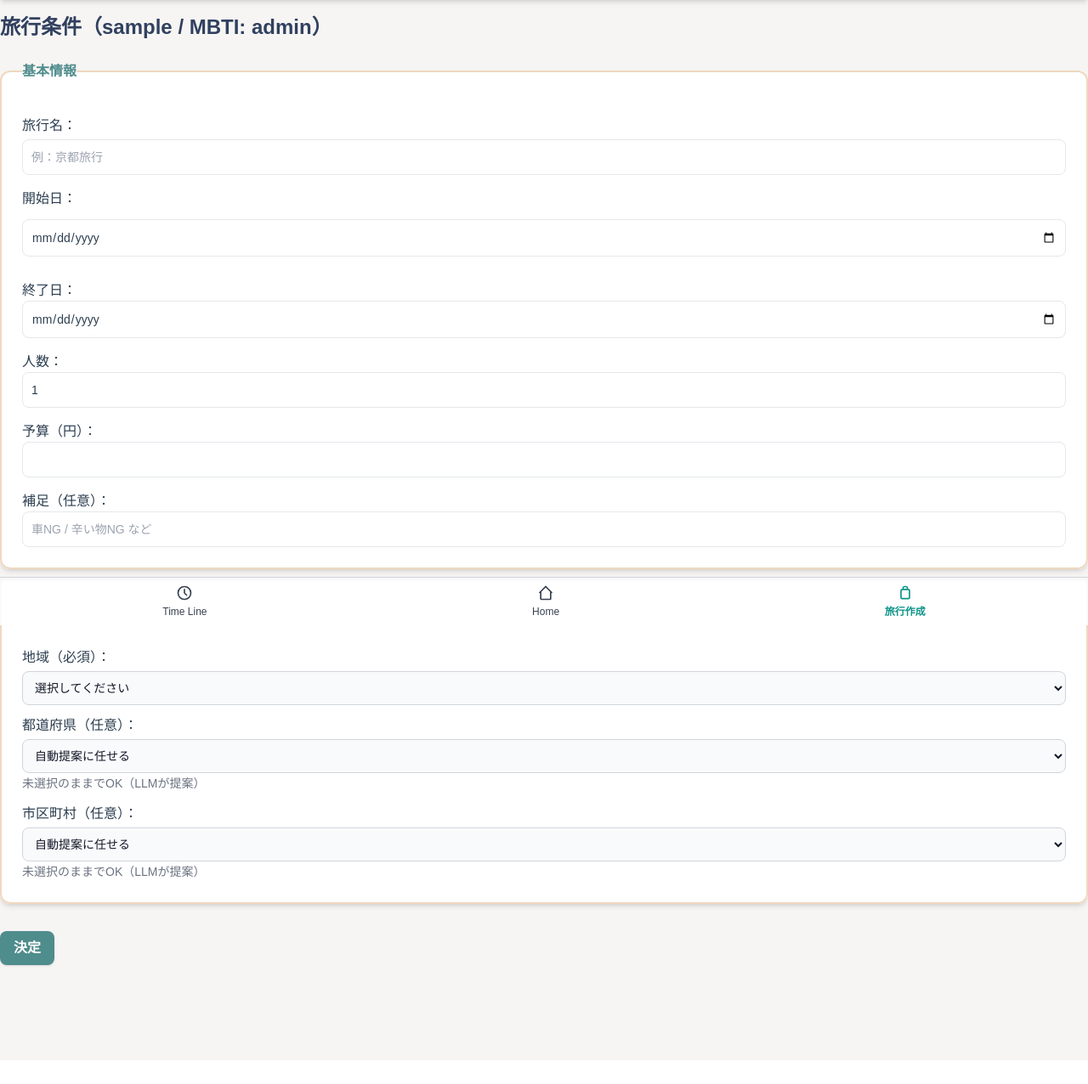
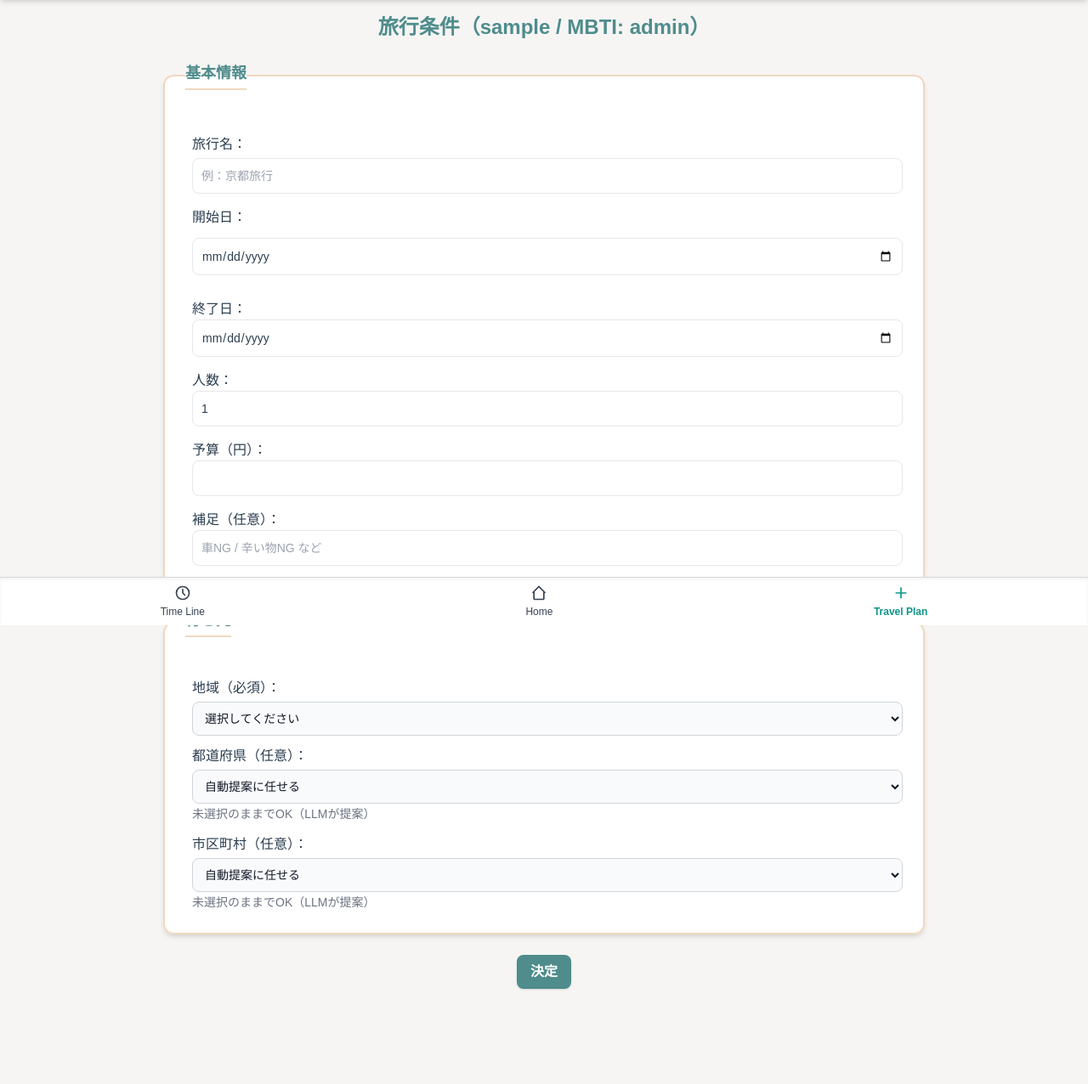
Before and after one commit to s2422092/Giikuten, a Flask app: page /plan/ in a window 1280 px wide. Shown: the part 64-1340 px from the top of the page at 85% size. Before the commit the page ends 1204 px from the top, so only its background shows below. Run offline with Flask 3, Linux system fonts and the light colour scheme; the visitor is signed in with stand-in values (Sample User, id 1); data that the repository does not hold is empty; some libraries are stand-ins or nearby versions.

Commit message:
旅行登録の微調整

```diff
--- a/templates/plan/form.html
+++ b/templates/plan/form.html
@@ -40,14 +40,16 @@
 </header>
 
 
-  <h1 class="text-2xl font-semibold text-[#31405F] mb-6">
+  <h1 class="text-2xl font-semibold text-[#4F8C8C] mb-6 text-center ">
     旅行条件（{{ username }} / MBTI: {{ mbti }}）
   </h1>
 
-  <form method="post" action="{{ url_for('plan.plan') }}" id="plan-form" class="space-y-8">
+  <form method="post" action="{{ url_for('plan.plan') }}" id="plan-form" class="space-y-6 max-w-4xl mx-auto">
 
-    <fieldset class="bg-white border-2 border-[#EFD8C0] rounded-xl p-6 shadow-md">
-      <legend class="text-[#4F8C8C] font-bold">基本情報</legend>
+    <fieldset class="bg-white border-2 border-[#EFD8C0] rounded-xl p-6 shadow-md space-x-2 max-w-4xl mx-auto">
+      <legend class="text-[#4F8C8C] font-bold text-lg border-b-2 border-[#EFD8C0] pb-1 mb-3">
+        基本情報
+      </legend>
 
       <div class="mt-4">
         <label class="block mb-1 font-medium">旅行名：</label>
@@ -91,8 +93,10 @@
       </div>
     </fieldset>
 
-    <fieldset class="bg-white border-2 border-[#EFD8C0] rounded-xl p-6 shadow-md">
-      <legend class="text-[#4F8C8C] font-bold">行き先</legend>
+    <fieldset class="bg-white border-2 border-[#EFD8C0] rounded-xl p-6 shadow-md space-x-2 max-w-4xl mx-auto">
+      <legend class="text-[#4F8C8C] font-bold text-lg border-b-2 border-[#EFD8C0] pb-1 mb-3">
+        行き先
+      </legend>
 
       <div class="mt-3">
         <label class="block mb-1 font-medium">地域（必須）：</label>
@@ -124,10 +128,12 @@
       </div>
     </fieldset>
 
-    <button type="submit"
-      class="bg-[#4F8C8C] text-white font-semibold py-2 px-4 rounded-lg shadow hover:bg-[#3E7676] transition">
-      決定
-    </button>
+    <div class="flex justify-center mt-6">
+      <button
+        class="bg-[#4F8C8C] text-white font-semibold py-2 px-4 rounded-lg shadow hover:bg-[#3E7676] transition">
+        決定
+      </button>
+    </div>
   </form>
 
   <!-- ✅ 固定ナビゲーションバー -->
@@ -157,11 +163,19 @@
   <!-- マイトラベル（My Travel） -->
   <a href="{{ url_for('plan.plan') }}"
      class="flex flex-col items-center {% if request.endpoint == 'plan.plan' %}text-teal-600 font-semibold{% else %}text-gray-700{% endif %} hover:text-teal-600 focus:outline-none focus:ring-2 focus:ring-teal-400 rounded-lg">
-    <svg class="w-5 h-5 {% if request.endpoint == 'plan.plan' %}text-teal-600{% endif %}" xmlns="http://www.w3.org/2000/svg" viewBox="0 0 24 24" fill="none">
-      <rect x="6" y="7" width="12" height="13" rx="2" ry="2" stroke="currentColor" stroke-width="2"/>
-      <path d="M9 7V5a2 2 0 0 1 2-2h2a2 2 0 0 1 2 2v2" stroke="currentColor" stroke-width="2"/>
-    </svg>
-    <span class="text-xs mt-1">旅行作成</span>
+    <svg
+  class="w-5 h-5 {% if request.endpoint == 'plan.plan' %}text-teal-600{% endif %}"
+  xmlns="http://www.w3.org/2000/svg"
+  viewBox="0 0 24 24"
+  fill="none"
+  stroke="currentColor"
+  stroke-width="2"
+  stroke-linecap="round"
+  stroke-linejoin="round">
+  <line x1="12" y1="5" x2="12" y2="19" />
+  <line x1="5" y1="12" x2="19" y2="12" />
+</svg>
+    <span class="text-xs mt-1">Travel Plan</span>
   </a>
 </div>
 
```
